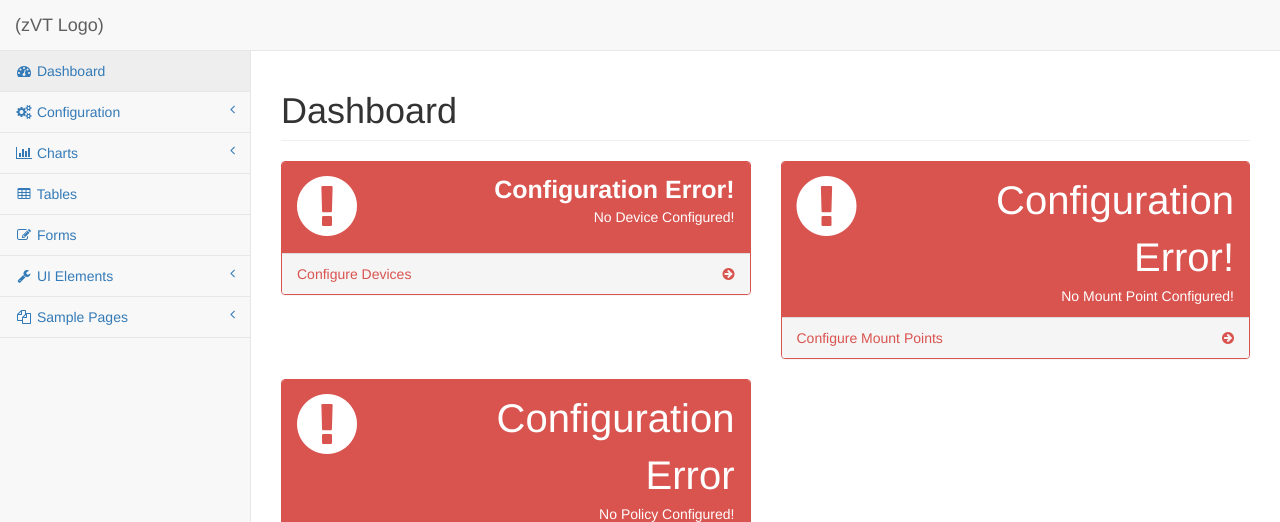
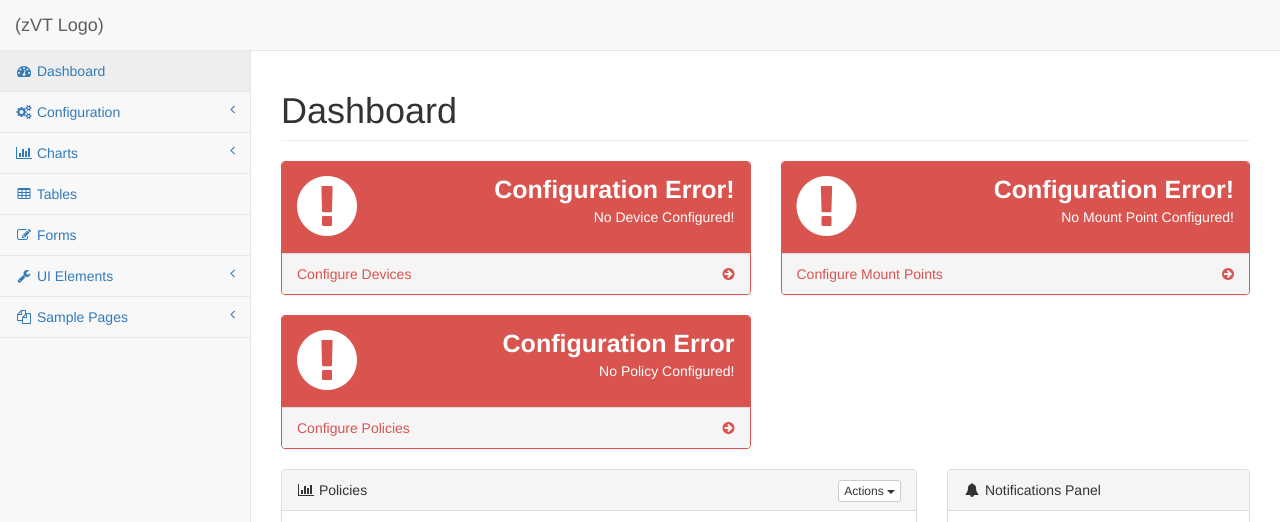
Before and after one commit to macfisher/zvt-mock, a website: page pages/index.html in a window 1280 px wide. Shown: the top 522 px of the page. Drawn offline with Linux system fonts and the light colour scheme.

Commit message:
fixed the rest of error headers

```diff
--- a/pages/index.html
+++ b/pages/index.html
@@ -188,7 +188,7 @@
                                     <i class="fa fa-exclamation-circle fa-5x"></i>
                                 </div>
                                 <div class="col-xs-9 text-right">
-                                    <div class="huge">Configuration Error!</div>
+                                    <div class="panel-error-header">Configuration Error!</div>
                                     <div>No Mount Point Configured!</div>
                                 </div>
                             </div>
@@ -210,7 +210,7 @@
                                     <i class="fa fa-exclamation-circle fa-5x"></i>
                                 </div>
                                 <div class="col-xs-9 text-right">
-                                    <div class="huge">Configuration Error</div>
+                                    <div class="panel-error-header">Configuration Error</div>
                                     <div>No Policy Configured!</div>
                                 </div>
                             </div>
```
